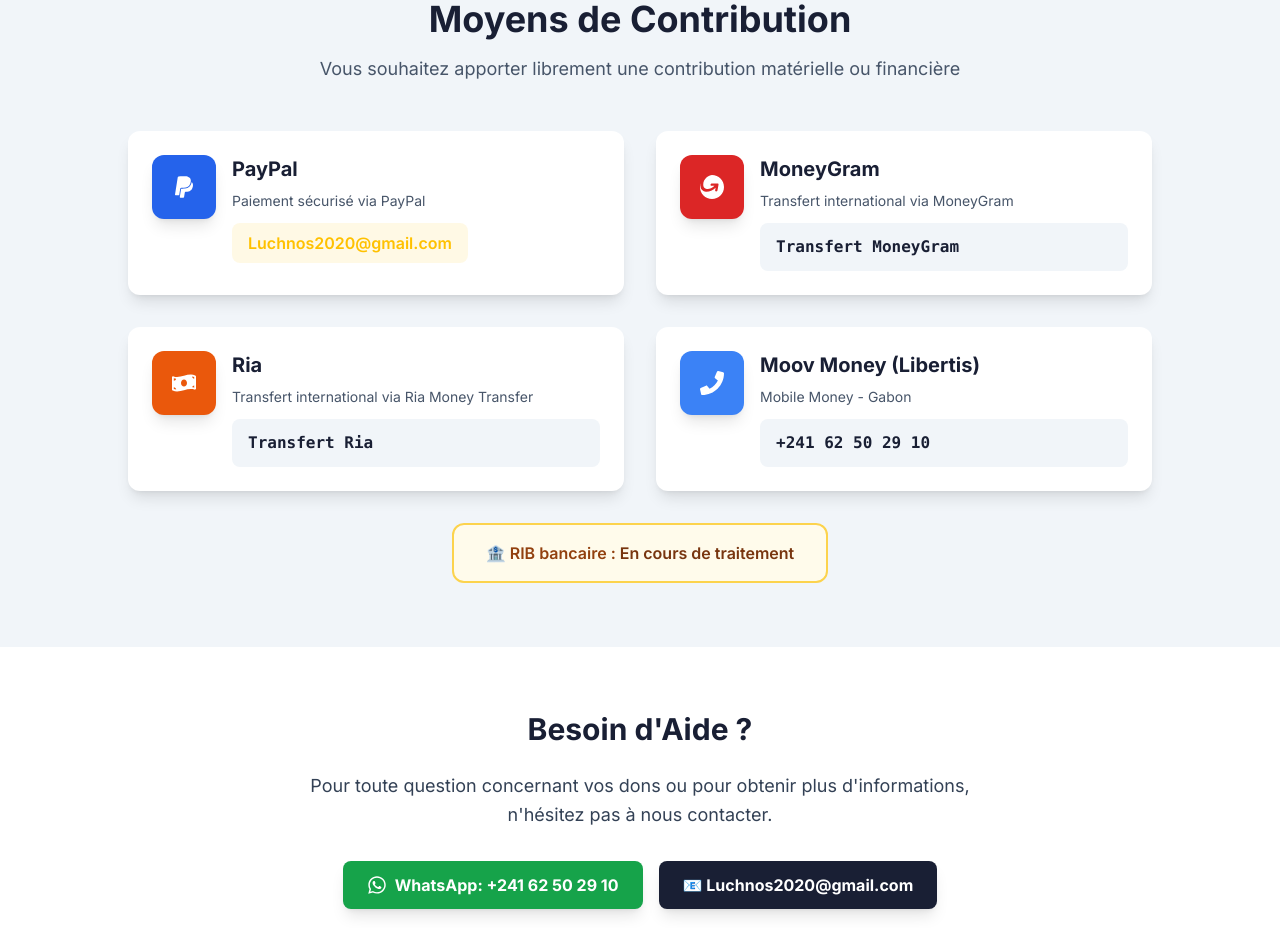
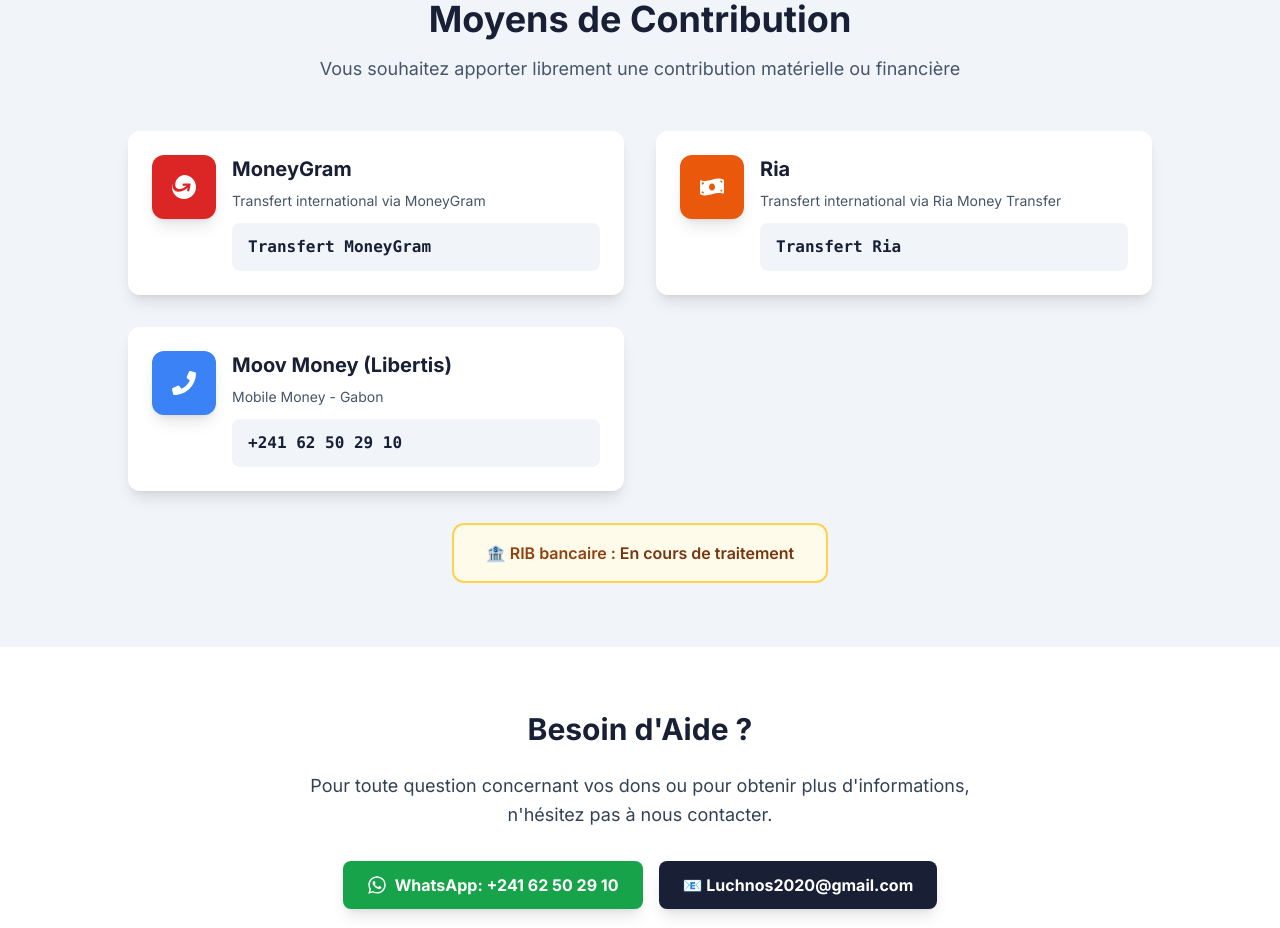
Before and after one commit to Addams98/luchnos, a React (Vite) app in the folder frontend/: page /dons in a window 1280 px wide. Shown: the part 1000-1928 px from the top of the page. Built offline with nearby package versions, Linux system fonts and the light colour scheme; no server answers.

Commit message:
Remove: PayPal payment option from donations page

```diff
--- a/frontend/src/pages/Dons.jsx
+++ b/frontend/src/pages/Dons.jsx
@@ -1,17 +1,9 @@
 import { motion } from 'framer-motion';
-import { FaPaypal, FaWhatsapp, FaPhone, FaMoneyBillWave } from 'react-icons/fa';
+import { FaWhatsapp, FaPhone, FaMoneyBillWave } from 'react-icons/fa';
 import { SiMoneygram } from 'react-icons/si';
 
 const Dons = () => {
   const moyensPaiement = [
-    {
-      icon: FaPaypal,
-      nom: "PayPal",
-      info: "Luchnos2020@gmail.com",
-      description: "Paiement sécurisé via PayPal",
-      color: "bg-blue-600",
-      link: "https://www.paypal.com/paypalme/luchnos2020"
-    },
     {
       icon: SiMoneygram,
       nom: "MoneyGram",
```
